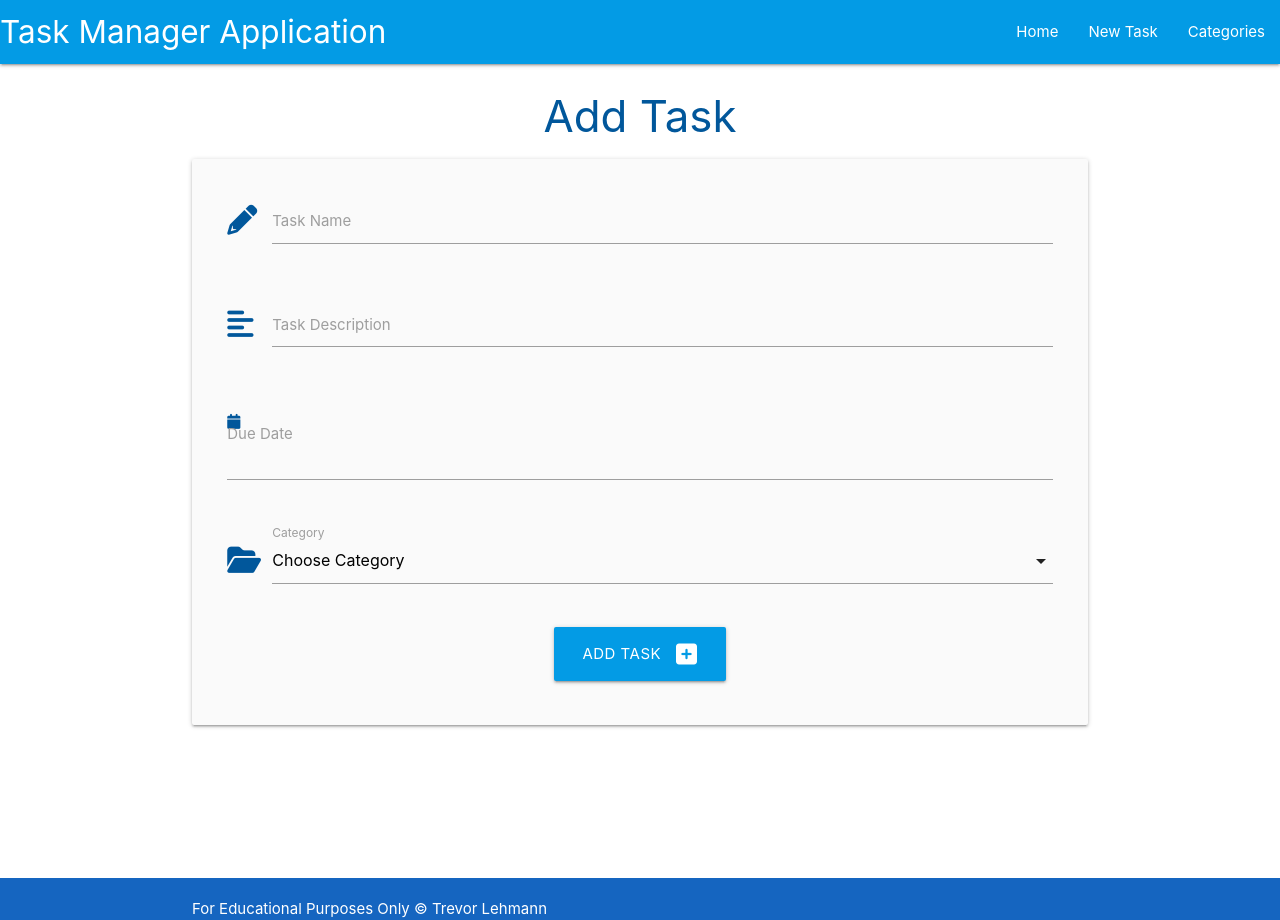
After one commit to trevthedev777/Task-Manager-Application, a Flask app: page /add_task in a window 1280 px wide. The commit adds this page. Run offline with Flask 2, Linux system fonts and the light colour scheme; data that the repository does not hold is empty; some libraries are stand-ins or nearby versions.

Commit message:
create add task function and html template, unable to test with sqlalchement connection errors

```diff
--- a/taskmanager/routes.py
+++ b/taskmanager/routes.py
@@ -33,9 +33,27 @@ def edit_category(category_id):
         return redirect(url_for("categories"))
     return render_template("edit_category.html", category=category)
 
+
 @app.route("/delete_category/<int:category_id>")
 def delete_category(category_id):
     category = Category.query.get_or_404(category_id)
     db.session.delete(category)
     db.session.commit()
     return redirect(url_for("categories"))
+
+
+@app.route("/add_task", methods=["GET", "POST"])
+def add_task():
+    categories = list(Category.query.order_by(Category.category_name).all())
+    if request.method == "POST":
+        task = Task(
+            task_name=request.form.get("task_name"),
+            task_description=request.form.get("task_description"),
+            is_urgent=bool(True if request.form.get("is_urgent") else False),
+            due_date=request.form.get("due_date"),
+            category_id=request.form.get("category_id")
+        )
+        db.session.add(task)
+        db.session.commit()
+        return redirect(url_for("home"))
+    return render_template("add_task.html", categories=categories)
--- a/taskmanager/static/js/script.js
+++ b/taskmanager/static/js/script.js
@@ -1,4 +1,15 @@
 $(document).ready(function(){
   // Init Navbar
   $('.sidenav').sidenav();
+
+  // datepicker init
+  $('.datepicker').datepicker({
+    format: "dd mmmm, yyyy",
+    i18n: {done: "Select"}
+  });
+
+  // dropdown init
+  $(document).ready(function(){
+    $('select').formSelect();
+  });
 });
--- /dev/null
+++ b/taskmanager/templates/add_task.html
@@ -0,0 +1,65 @@
+{% extends "base.html" %}
+{% block content %}
+
+<h3 class="light-blue-text text-darken-4 center-align">Add Task</h3>
+
+
+<div class="row card-panel grey lighten-5">
+    <form class="col s12" method="POST" action="{{ url_for('add_task') }}">
+
+        <!-- Task Name -->
+        <div class="row">
+            <div class="input-field col s12">
+                <i class="fas fa-pencil-alt prefix light-blue-text text-darken-4"></i>
+                <input id="task_name" name="task_name" type="text" class="validate" minlength="5" maxlength="50" required>
+                <label for="task_name">Task Name</label>
+            </div>
+        </div>
+
+        <!-- Task Description -->
+        <div class="row">
+            <div class="input-field col s12">
+                <i class="fas fa-align-left prefix light-blue-text text-darken-4"></i>
+                <textarea id="task_description" description="task_description"
+                    type="text" class="materialize-textarea validate" minlength="5" maxlength="200" required></textarea>
+                <label for="task_description">Task Description</label>
+            </div>
+        </div>
+
+        <!-- Due Date -->
+        <div class="row">
+            <div class="input-field col s12">
+                <i class="fas fa-calendar light-blue-text text-darken-4"></i>
+                <input id="due_date" name="due_date" type="text" class="datepicker validate" minlength="5" maxlength="50" required>
+                <label for="due_date">Due Date</label>
+            </div>
+        </div>
+
+        <!-- category_id -->
+        <div class="row">
+            <div class="input-field col s12">
+                <i class="fas fa-folder-open prefix light-blue-text text-darken-4"></i>
+                <select id="category_id" name="category_id" class="validate" required>
+                    <option value="" disabled selected>Choose Category</option>
+                    {% for category in categories %}
+                        <option value="{{ category.id }}">{{ category.category_name }}</option>
+                    {% endfor %}
+                </select>
+                <label for="category_id">Category</label>
+            </div>
+        </div>
+
+
+
+        <!-- Submit Button -->
+        <div class="row">
+            <div class="col s12 center-align">
+                <button type="submit" class="btn-large light-blue darken-1">
+                    Add task <i class="fas fa-plus-square right"></i>
+                </button>
+            </div>
+    </div>
+    </form>
+  </div>
+
+{% endblock %}
--- a/taskmanager/templates/base.html
+++ b/taskmanager/templates/base.html
@@ -22,7 +22,7 @@
               <a href="#" data-target="mobile-demo" class="sidenav-trigger"><i class="fas fa-bars"></i></a>
               <ul class="right hide-on-med-and-down">
                 <li><a href="{{ url_for('home') }}">Home</a></li>
-                <li><a href="">New Task</a></li>
+                <li><a href="{{ url_for('add_task') }}">New Task</a></li>
                 <li><a href="{{ url_for('categories') }}">Categories</a></li>
               </ul>
             </div>
@@ -31,7 +31,7 @@
           <!-- Mobile Site Navbar -->
           <ul class="sidenav" id="mobile-demo">
             <li><a href="{{ url_for('home') }}">Home</a></li>
-                <li><a href="">New Task</a></li>
+                <li><a href="{{ url_for('add_task') }}">New Task</a></li>
                 <li><a href="{{ url_for('categories') }}">Categories</a></li>
           </ul>
     </header>
```
Also changed, not shown: taskmanager/templates/tasks.html (+7 -0 lines), README.md.
